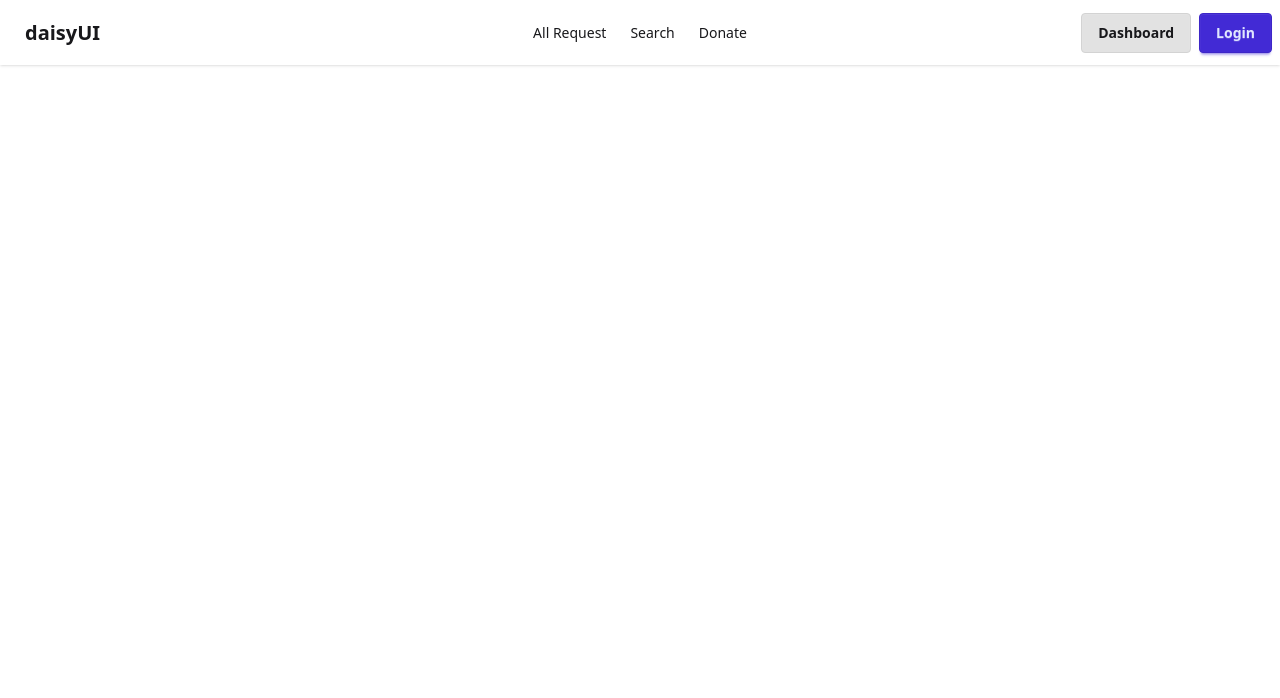
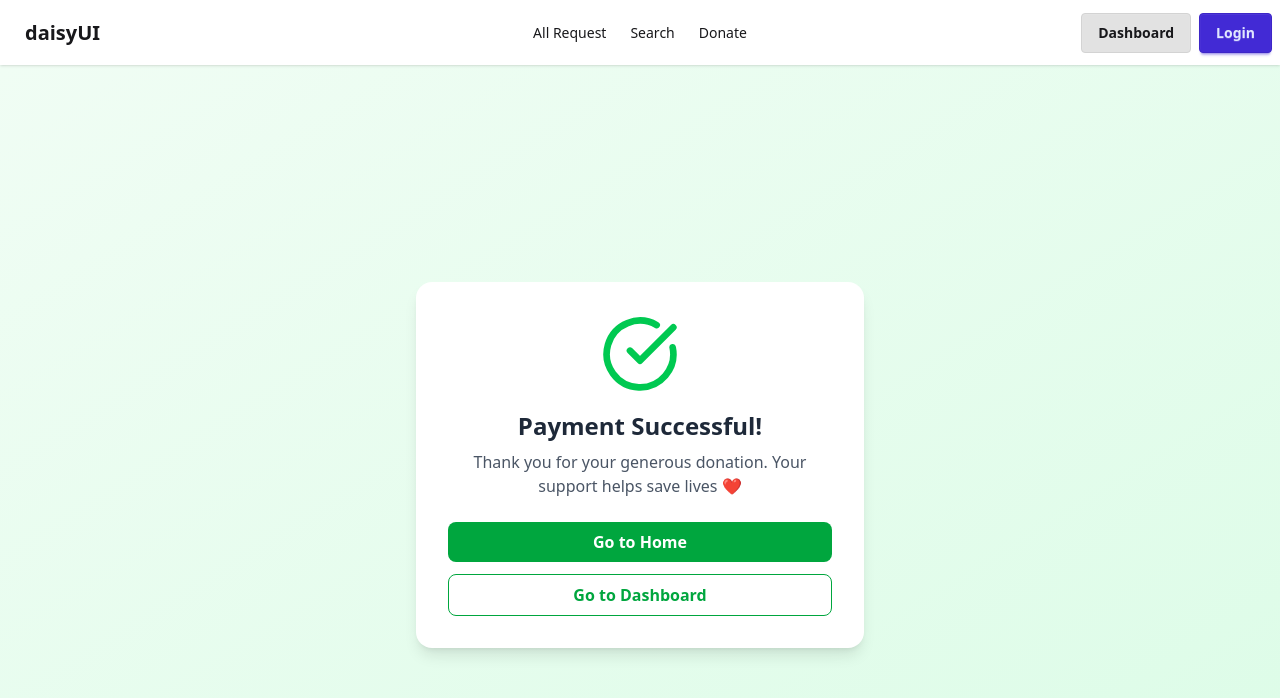
Before and after one commit to akashchy23/blood-bank, a React (Vite) app: page /payment-success in a window 1280 px wide. Shown: the top 698 px of the page. Built offline with nearby package versions, Linux system fonts and the light colour scheme; no server answers.

Commit message:
added success and cancel payment page

```diff
--- /dev/null
+++ b/src/Pages/PaymentCancel.jsx
@@ -0,0 +1,53 @@
+import { XCircle } from "lucide-react";
+import { Link } from "react-router";
+
+const PaymentCancel = () => {
+  return (
+    <div className="min-h-screen flex items-center justify-center bg-gradient-to-br from-red-50 to-red-100 px-4">
+      <div className="bg-white max-w-md w-full rounded-2xl shadow-lg p-8 text-center">
+
+
+        <div className="flex justify-center mb-4">
+          <XCircle className="w-20 h-20 text-red-500" />
+        </div>
+
+
+        <h2 className="text-2xl font-bold text-gray-800 mb-2">
+          Payment Cancelled
+        </h2>
+
+
+        <p className="text-gray-600 mb-6">
+          Your payment was not completed.
+          No money has been charged.
+        </p>
+
+
+        <div className="bg-red-50 border border-red-200 rounded-lg p-4 mb-6">
+          <p className="text-sm text-red-700">
+            You can try again anytime or return to the homepage.
+          </p>
+        </div>
+
+
+        <div className="flex flex-col gap-3">
+          <Link
+            to="/donate"
+            className="w-full py-2 rounded-lg bg-red-600 text-white font-semibold hover:bg-red-700 transition"
+          >
+            Try Again
+          </Link>
+
+          <Link
+            to="/"
+            className="w-full py-2 rounded-lg border border-red-600 text-red-600 font-semibold hover:bg-red-50 transition"
+          >
+            Go to Home
+          </Link>
+        </div>
+      </div>
+    </div>
+  );
+};
+
+export default PaymentCancel;
--- a/src/Pages/PaymentSuccess.jsx
+++ b/src/Pages/PaymentSuccess.jsx
@@ -1,11 +1,47 @@
-import React from 'react';
+import { CheckCircle } from "lucide-react";
+import { Link } from "react-router";
 
 const PaymentSuccess = () => {
-    return (
-        <div>
-            success
+  return (
+    <div className="min-h-screen flex items-center justify-center bg-gradient-to-br from-green-50 to-green-100 px-4">
+      <div className="bg-white max-w-md w-full rounded-2xl shadow-lg p-8 text-center">
+
+
+        <div className="flex justify-center mb-4">
+          <CheckCircle className="w-20 h-20 text-green-500" />
         </div>
-    );
+
+        <h2 className="text-2xl font-bold text-gray-800 mb-2">
+          Payment Successful!
+        </h2>
+
+
+        <p className="text-gray-600 mb-6">
+          Thank you for your generous donation.
+          Your support helps save lives ❤️
+        </p>
+
+
+
+
+        <div className="flex flex-col gap-3">
+          <Link
+            to="/"
+            className="w-full py-2 rounded-lg bg-green-600 text-white font-semibold hover:bg-green-700 transition"
+          >
+            Go to Home
+          </Link>
+
+          <Link
+            to="/dashboard"
+            className="w-full py-2 rounded-lg border border-green-600 text-green-600 font-semibold hover:bg-green-50 transition"
+          >
+            Go to Dashboard
+          </Link>
+        </div>
+      </div>
+    </div>
+  );
 };
 
 export default PaymentSuccess;
--- a/src/router/Routes.jsx
+++ b/src/router/Routes.jsx
@@ -10,6 +10,8 @@ import Allusers from "../Pages/Dashboard/Allusers";
 import PrivateRoutes from "./PrivateRoutes";
 import MyRequest from "../Pages/Dashboard/MyRequest";
 import Donate from "../Pages/Donate";
+import PaymentSuccess from "../Pages/PaymentSuccess";
+import PaymentCancel from "../Pages/PaymentCancel";
 
 const router = createBrowserRouter([
   {
@@ -31,8 +33,14 @@ const router = createBrowserRouter([
       {
         path:'/donate',
         Component:Donate
-      },{
-        path:'/payment-success'
+      },
+      {
+        path:'/payment-success',
+        Component:PaymentSuccess
+      },
+      {
+        path:'/payment-cancelled',
+        Component:PaymentCancel
       }
     ]
   },
```
